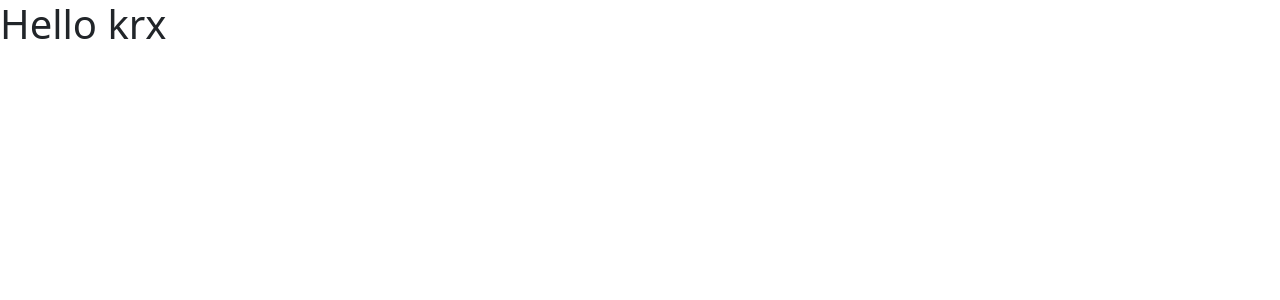
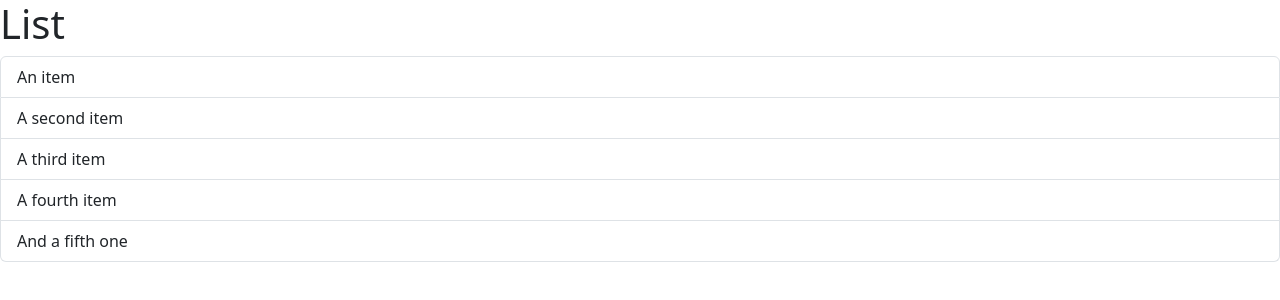
Before and after one commit to krx90/carproxy, a React (Vite) app: page / in a window 1280 px wide. Shown: the top 300 px of the page. Built offline with nearby package versions, Linux system fonts and the light colour scheme.

Commit message:
fragemnt

```diff
--- a/src/App.tsx
+++ b/src/App.tsx
@@ -1,7 +1,8 @@
-import Message from './Message';
+import ListGroup from './components/ListGroup';
 
 function App() {
-  return <div><Message></Message></div>
+  return <div><ListGroup></ListGroup></div>
 }
 
+
 export default App;
--- /dev/null
+++ b/src/components/ListGroup.tsx
@@ -0,0 +1,17 @@
+import { Fragment } from "react";
+function ListGroup() {
+  return (
+    <Fragment>
+      <h1>List</h1>
+      <ul className="list-group">
+        <li className="list-group-item">An item</li>
+        <li className="list-group-item">A second item</li>
+        <li className="list-group-item">A third item</li>
+        <li className="list-group-item">A fourth item</li>
+        <li className="list-group-item">And a fifth one</li>
+      </ul>
+    </Fragment>
+  );
+}
+
+export default ListGroup;
```
